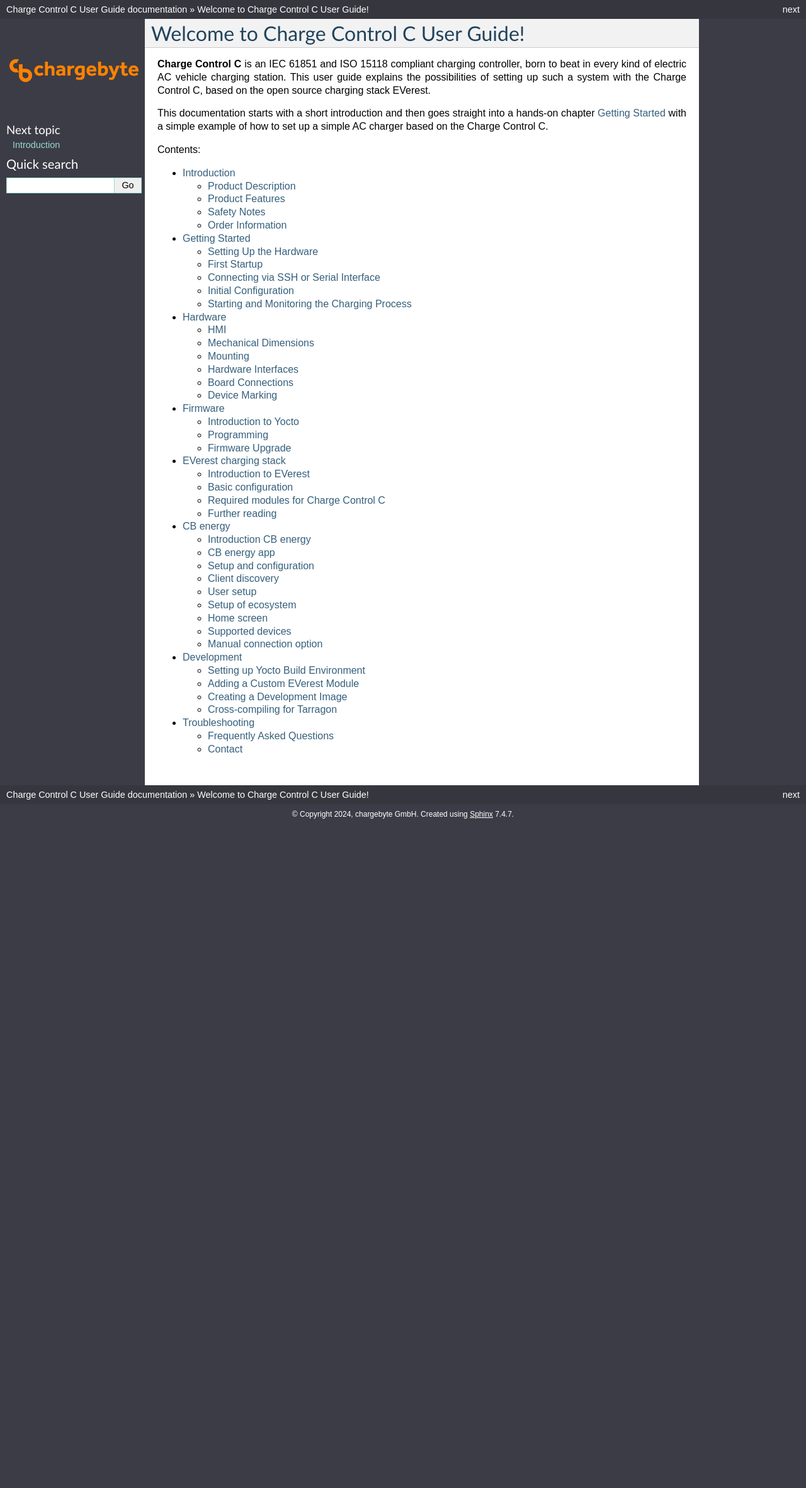
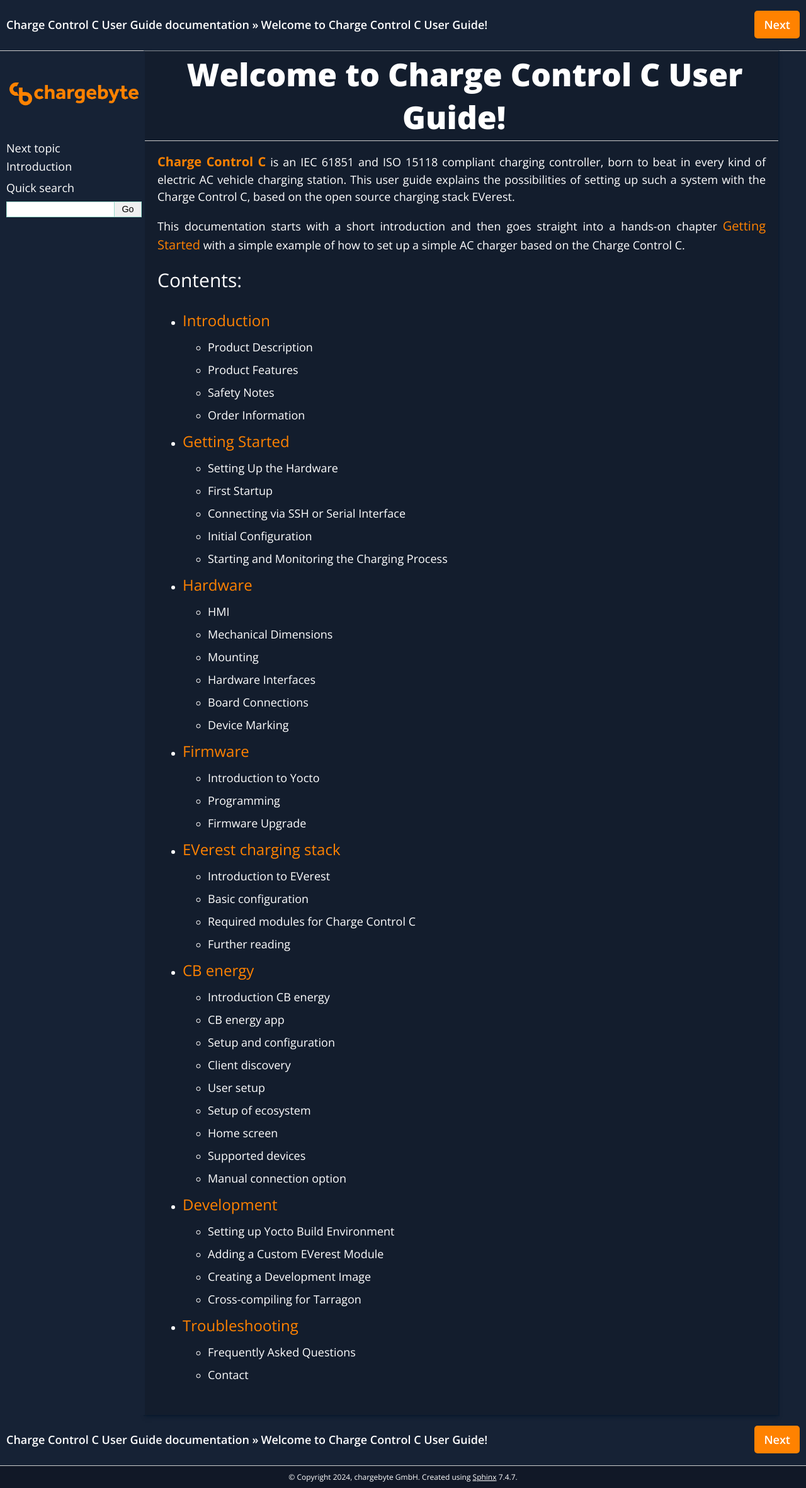
Before and after one commit to chargebyte/chargebyte-docs, a Sphinx documentation site: the page built from docs/source/index.rst, in a window 1280 px wide. Shown: the whole page at 63% size. Built offline with Sphinx 7.4.7, drawn with Linux system fonts in a browser that asks for light colours; before the commit the page ends 1309 px from its top, so only the background shows below that.

Commit message:
Adjusted the appearance to align with the main website's design.
Signed-off-by: Rajnish Baldha <sciontechnospace@gmail.com>

```diff
--- a/docs/source/_static/css/cb_theme.css
+++ b/docs/source/_static/css/cb_theme.css
@@ -1,59 +1,245 @@
 @import '../classic.css';
+@import url('https://fonts.googleapis.com/css2?family=Open+Sans:ital,wght@0,300..800;1,300..800&display=swap');
 
-.sphinxsidebar {
-  background-color: #3c3c46;
+body {
+  background-color: #162235 !important;
+  font-family: "Open Sans", sans-serif !important;
+}
+
+.document .bodywrapper {
+  background-color: #162235 !important;
+}
+
+.document .bodywrapper .body {
+  background-color: rgba(17, 24, 39, 0.5) !important;
+  width: 100% !important;
+  max-width: 92% !important;
+  font-family: "Open Sans", sans-serif !important;
+  color: #fff !important;
+  box-shadow: rgba(6, 24, 44, 0.4) 0px 0px 0px 2px, rgba(6, 24, 44, 0.65) 0px 4px 6px -1px, rgba(255, 255, 255, 0.08) 0px 1px 0px inset !important;
+}
+
+.document .bodywrapper .body p {
+  font-size: 18px !important;
+  font-family: "Open Sans", sans-serif !important;
+  font-weight: 100 !important;
+  line-height: 1.5 !important;
+}
+
+.document .bodywrapper .body p span.caption-text {
+  font-size: 30px !important;
+}
+
+.document .bodywrapper .body p strong,
+.document .bodywrapper .body p a span {
+  color: #ff8200 !important;
+  font-size: 20px !important;
+}
+
+.document .bodywrapper .body .toctree-wrapper.compound ul li.toctree-l1 a {
+  color: #ff8200 !important;
+  font-size: 24px !important;
+  font-family: "Open Sans", sans-serif !important;
+  font-weight: 100 !important;
+  line-height: 2 !important;
+}
+
+.document .bodywrapper .body .toctree-wrapper.compound ul li ul li.toctree-l2 a {
+  font-family: "Open Sans", sans-serif !important;
+  color: #fff !important;
+  font-size: 18px !important;
+}
+
+.document .sphinxsidebar {
+  background-color: #162235 !important;
+}
+
+.document .sphinxsidebar .sphinxsidebarwrapper .logo {
+  margin: 0 !important;
+}
+
+.document .sphinxsidebar .sphinxsidebarwrapper h4 {
+  font-size: 18px !important;
+  font-family: "Open Sans", sans-serif !important;
+}
+
+.document .sphinxsidebar .sphinxsidebarwrapper .topless a {
+  font-size: 18px !important;
+  font-family: "Open Sans", sans-serif !important;
+  color: #fff !important;
+}
+
+.document .sphinxsidebar .sphinxsidebarwrapper p {
+  margin: 5px 10px 10px 0px !important;
+  font-family: "Open Sans", sans-serif !important;
+}
+
+.document .sphinxsidebar .sphinxsidebarwrapper #searchlabel {
+  font-size: 18px !important;
+  font-family: "Open Sans", sans-serif !important;
+  color: #fff !important;
+}
+
+.document .bodywrapper h1 {
+  font-size: 50px !important;
+  font-family: "Open Sans", sans-serif !important;
+  font-weight: 800 !important;
+  background-color: transparent !important;
+  color: #fff !important;
+  text-align: center !important;
+}
+
+.document .bodywrapper h2 {
+  font-size: 36px !important;
+  font-family: "Open Sans", sans-serif !important;
+  font-weight: 600 !important;
+  margin: 0 !important;
+  padding: 0 !important;
+  border-bottom: none !important;
+  background-color: #141d2e !important;
+  color: #ff8200 !important;
+}
+
+.document .bodywrapper h3 {
+  font-size: 30px !important;
+  font-family: "Open Sans", sans-serif !important;
+  font-weight: 600 !important;
+  margin: 0 !important;
+  padding: 0 !important;
+  background-color: #141d2e !important;
+  color: #fff !important;
+  width: fit-content !important;
+}
+
+.document .bodywrapper h4 {
+  font-size: 26px !important;
+  font-family: "Open Sans", sans-serif !important;
+  font-weight: 600 !important;
+  margin: 0 !important;
+  padding: 0 !important;
+  background-color: #ff8200 !important;
+  border-bottom: none !important;
+  color: #fff !important;
+}
+
+.document .bodywrapper .highlight {
+  background: #162235 !important;
+}
+
+.related {
+  background-color: #162235 !important;
+  height: 80px;
+  display: flex;
+  flex-direction: column;
+  justify-content: center;
+  border-bottom: 1px solid #ccc;
 }
 
 .related ul {
-  background-color: #36363e;
+  background-color: #162235 !important;
 }
 
-div.document {
-  background-color: #3c3c46;
+.related ul li {
+  font-size: 18px !important;
+  font-weight: 600 !important;
+  font-family: "Open Sans", sans-serif !important;
 }
 
-div.body {
-  min-width: 50%;
-  max-width: 80%;
+.related ul li.right a {
+  text-transform: capitalize;
+  padding: 10px 15px;
+  background-color: #ff8200;
+  border-radius: 5px;
+}
+
+.related ul li.right a:hover {
+  padding: 11px 17px;
+  text-decoration: none;
 }
 
 .footer {
-  background-color: #3c3c46;
+  background-color: #111827 !important;
 }
 
-html {
-  background-color: #3c3c46;
+.document .bodywrapper .warning {
+  background-color: #1c354f !important;
+  padding: 20px 10px !important;
 }
 
-table.docutils {
-  border: 1px solid #aaa;
+.document .bodywrapper th,
+dl.field-list>dt {
+  background-color: #1c354f !important;
 }
 
-table.docutils td {
-  border-right: 1px solid #aaa;
-  border-bottom: 1px solid #aaa;
+.document .bodywrapper .note {
+  background-color: #1c354f !important;
 }
 
-table.docutils th {
-  border-right: 1px solid #aaa;
-  border-bottom: 1px solid #aaa;
+.document .bodywrapper .highlight .go {
+  color: #aaa !important
 }
 
-table.docutils th p {
-  text-align: left;
-  font-size: 1.1em;
+.document .bodywrapper code {
+  background-color: #284a6d !important;
 }
 
-table.docutils td p {
-  text-align: left;
+@media only screen and (max-width: 600px) {
+  .document .bodywrapper {
+    margin: 0 0 0 150px !important;
+  }
+
+  .document .bodywrapper .body {
+    max-width: 78% !important;
+  }
+
+  .document h1 {
+    margin: 0 !important;
+    padding: 0 !important;
+    font-size: 25px !important;
+  }
+
+  .document .bodywrapper h2 {
+    font-size: 23px !important;
+  }
+
+  .document .bodywrapper h3 {
+    font-size: 21px !important;
+  }
+
+  .document .bodywrapper h4 {
+    font-size: 19px !important;
+  }
+
+  .document .sphinxsidebar {
+    width: 150px !important;
+  }
+
+  .document .bodywrapper .body p {
+    font-size: 14px !important;
+  }
+
+  .document .bodywrapper .body p strong,
+  .document .bodywrapper .body p a span {
+    font-size: 17px !important;
+  }
+
+  .document .bodywrapper .body p span.caption-text {
+    font-size: 22px !important;
+  }
+
+  .document .bodywrapper .body .toctree-wrapper.compound ul li.toctree-l1 a {
+    font-size: 20px !important;
+  }
+
+  .document .bodywrapper .body .toctree-wrapper.compound ul {
+    padding: 5px !important;
+  }
+
+  .document .bodywrapper .body .toctree-wrapper.compound ul li ul li.toctree-l2 a {
+    font-size: 16px !important;
+  }
+
+  .document .bodywrapper .body .toctree-wrapper.compound ul li ul {
+    padding: 0 0 0 10px;
+  }
 }
-
-figcaption p span.caption-text {
-  display: block;
-  width: 100%;
-  text-align: center;
-}
-
-.line {
-  text-align: center;
-}
```
